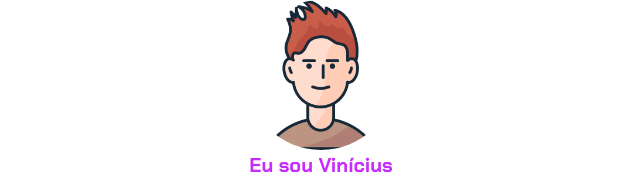
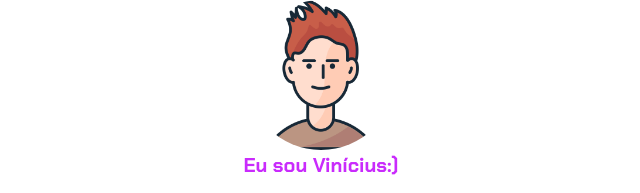
Before and after one commit to ViniciusSpejo/portafoto-vulgo-portf-lio-, a plain HTML site: page index.html in a window 1280 px wide. Shown: the top 193 px of the page, 319-959 px from the left. Drawn offline with nearby package versions, Linux system fonts and the light colour scheme.

Commit message:
Update index.html

```diff
--- a/index.html
+++ b/index.html
@@ -14,7 +14,7 @@
     <header class="container text-center">
         <img src="img/avatar-perfil.png" alt="avatar do Vinícius" class="rounded-circle" width="150" height="150"
             srcset="">
-        <p class="lead">Eu sou Vinícius</p>
+        <p class="lead">Eu sou Vinícius:)</p>
         <h1>Eu ensino Programação</h1>
         <p>Sou Engenheira de Computação e Pedagoga. Ensino pensamento computacional para estudantes do Ensino
             Fundamental e Médio. Ensino sobre pensamento computacional usando HTML, CSS e JavaScript. Veja os projetos
```
